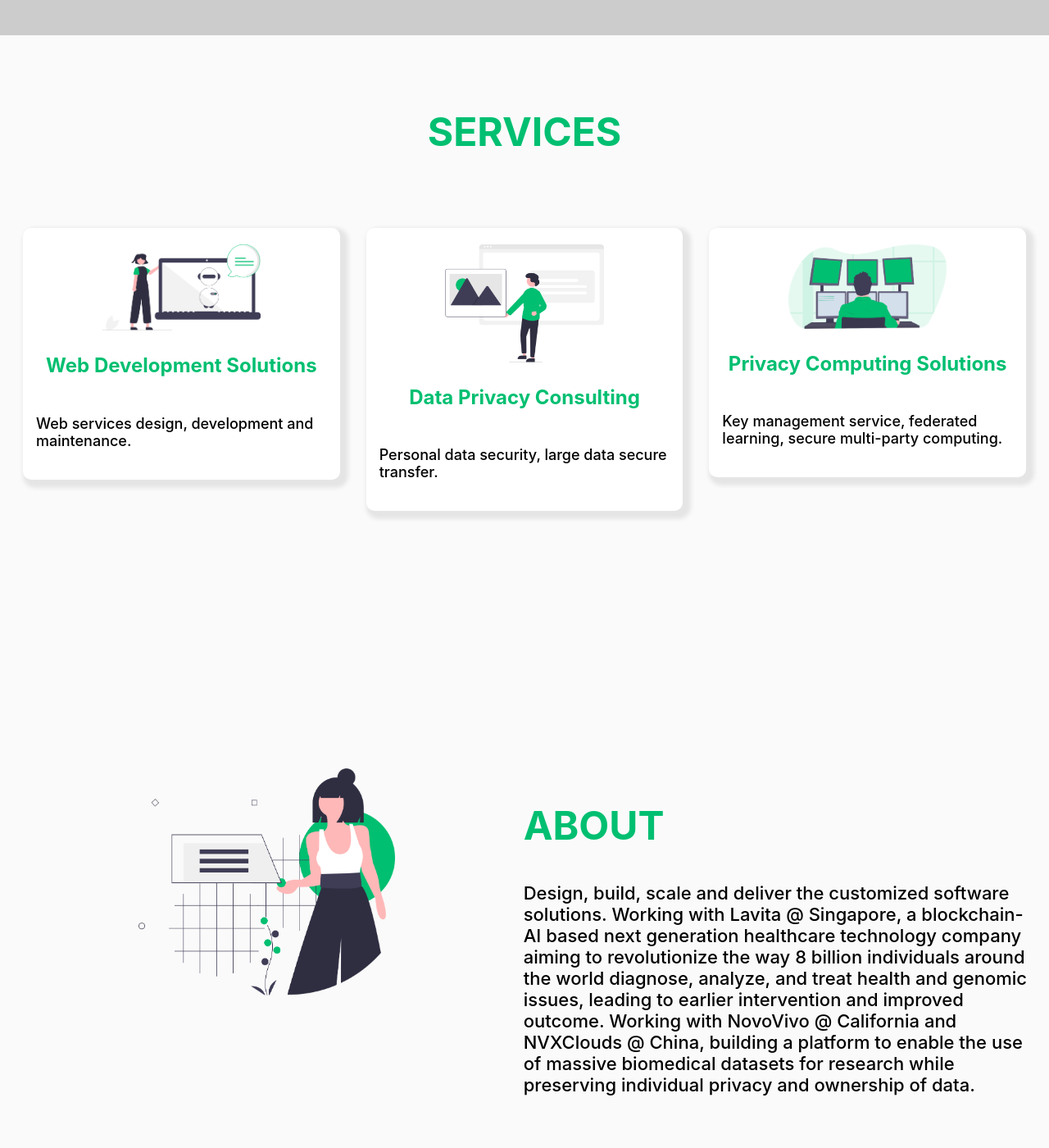
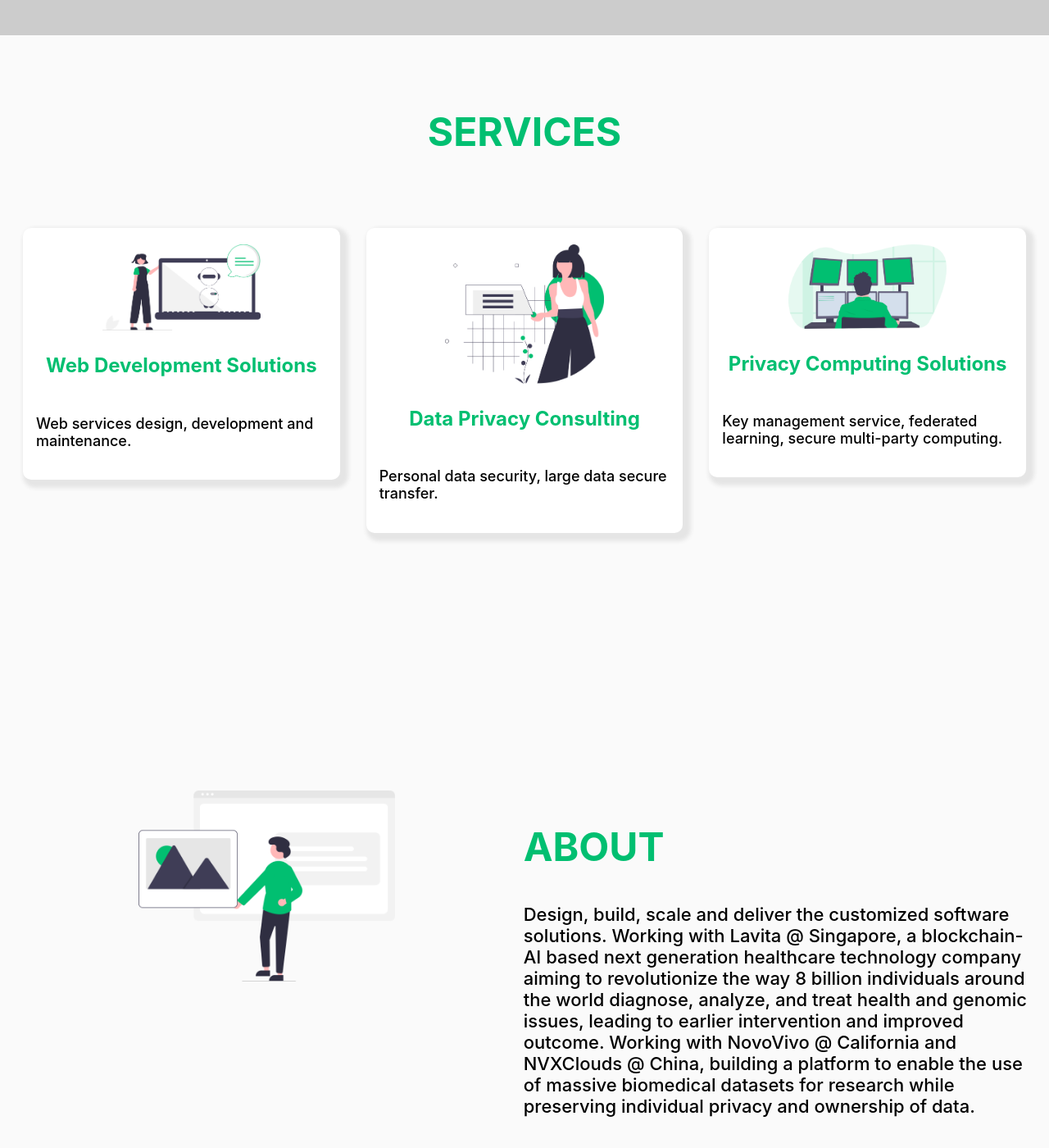
Before and after one commit to 14662008canadainc/website, a React (Create React App) app: page / in a window 1280 px wide. Shown: the part 757-2157 px from the top of the page at 82% size. Built offline with nearby package versions, Linux system fonts and the light colour scheme; grey boxes are pictures that could not be loaded.

Commit message:
minor update

```diff
--- a/src/components/About.js
+++ b/src/components/About.js
@@ -6,7 +6,7 @@ function About() {
       <div className="container about">
         <div className="row">
           <div className="col-md-6 text-center">
-            <img alt="about" src="../img/img1.png" className="img-fluid" />
+            <img alt="about" src="../img/card2.png" className="img-fluid" />
           </div>
           <div className="col-md-6">
             <h2 className="main-title about-h2">ABOUT</h2>
--- a/src/components/Services.js
+++ b/src/components/Services.js
@@ -11,7 +11,7 @@ function Services() {
                         text="Web services design, development and maintenance. "/>
                 </div>
                 <div className="col-md-4 mb-2">
-                  <Card title="Data Privacy Consulting" img="card2.png"
+                  <Card title="Data Privacy Consulting" img="img1.png"
                         text="Personal data security, large data secure transfer."/>
                 </div>
                 <div className="col-md-4 mb-2">
```
